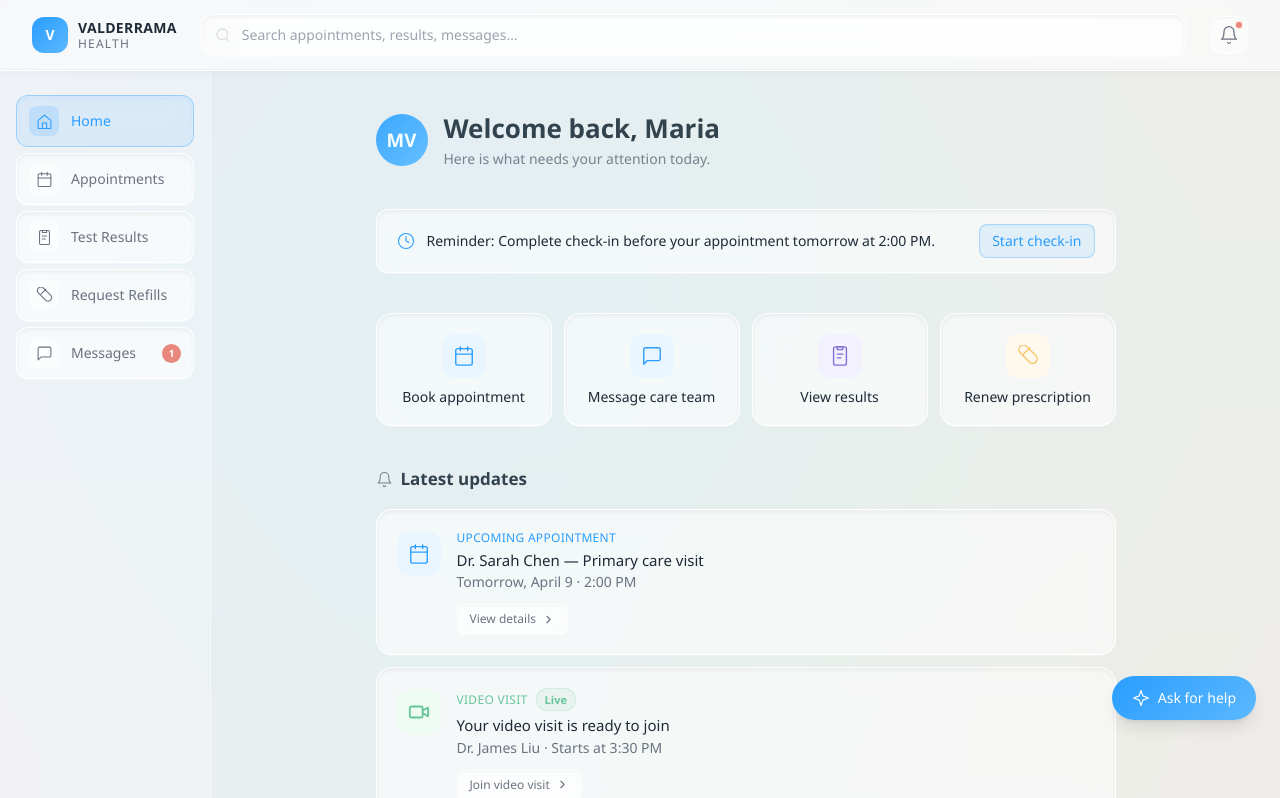
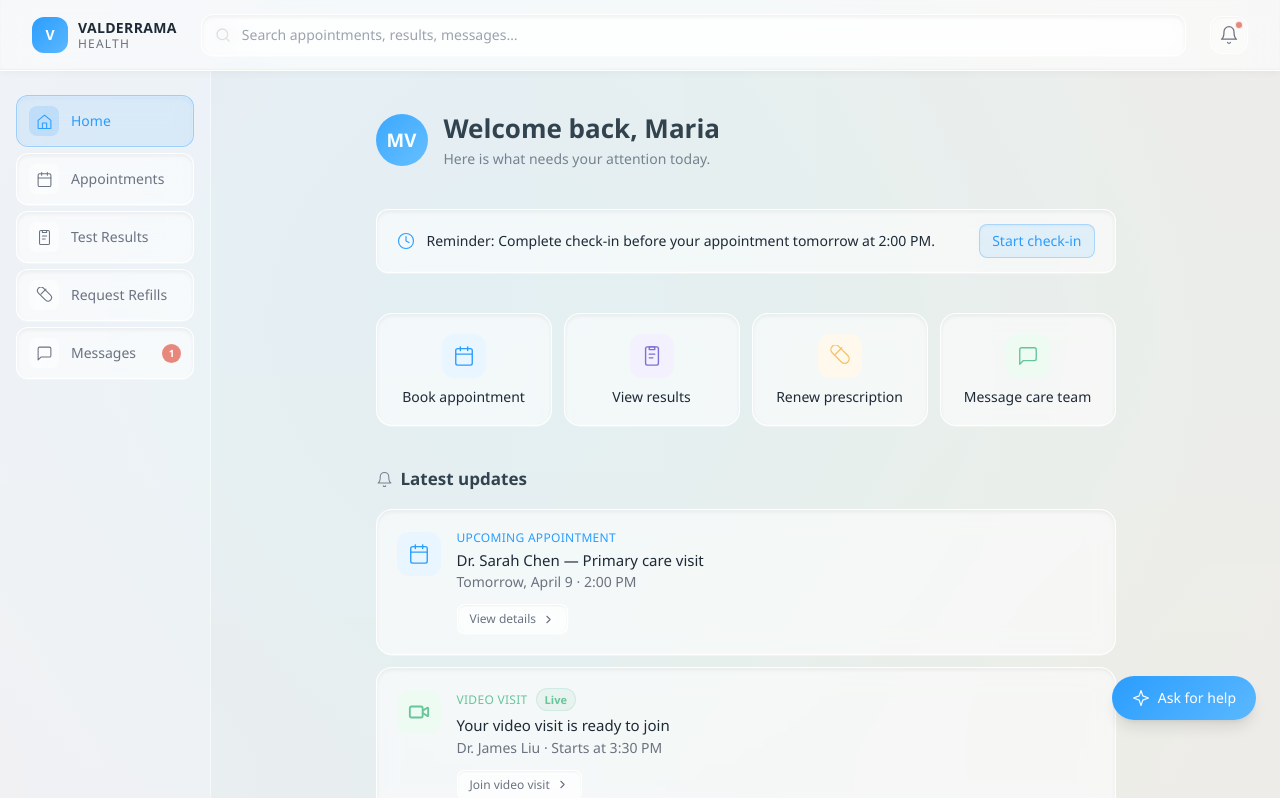
Before and after one commit to valderramadesign/V-Health_Patient-Portal, a React (Vite) app: page / in a window 1280 px wide. Shown: the top 798 px of the page. Built offline with nearby package versions, Linux system fonts and the light colour scheme.

Commit message:
chore: rearrange quick actions order

```diff
--- a/outputs/PatientPortalHome.jsx
+++ b/outputs/PatientPortalHome.jsx
@@ -147,9 +147,9 @@ const updates = [
 
 const quickActions = [
   { icon: CalendarIcon,  label: "Book appointment",  color: colors.primary, bg: colors.skyTint,   route: "book-appointment" },
-  { icon: MessageIcon,   label: "Message care team", color: colors.primary, bg: colors.skyTint,   route: "messages" },
   { icon: ClipboardIcon, label: "View results",      color: colors.purple,  bg: colors.purpleBg,  route: "test-results" },
   { icon: PillIcon,      label: "Renew prescription",color: colors.warning, bg: colors.warningBg, route: null },
+  { icon: MessageIcon,   label: "Message care team", color: colors.success, bg: colors.successBg, route: "messages" },
 ];
 
 const navItems = [
```
